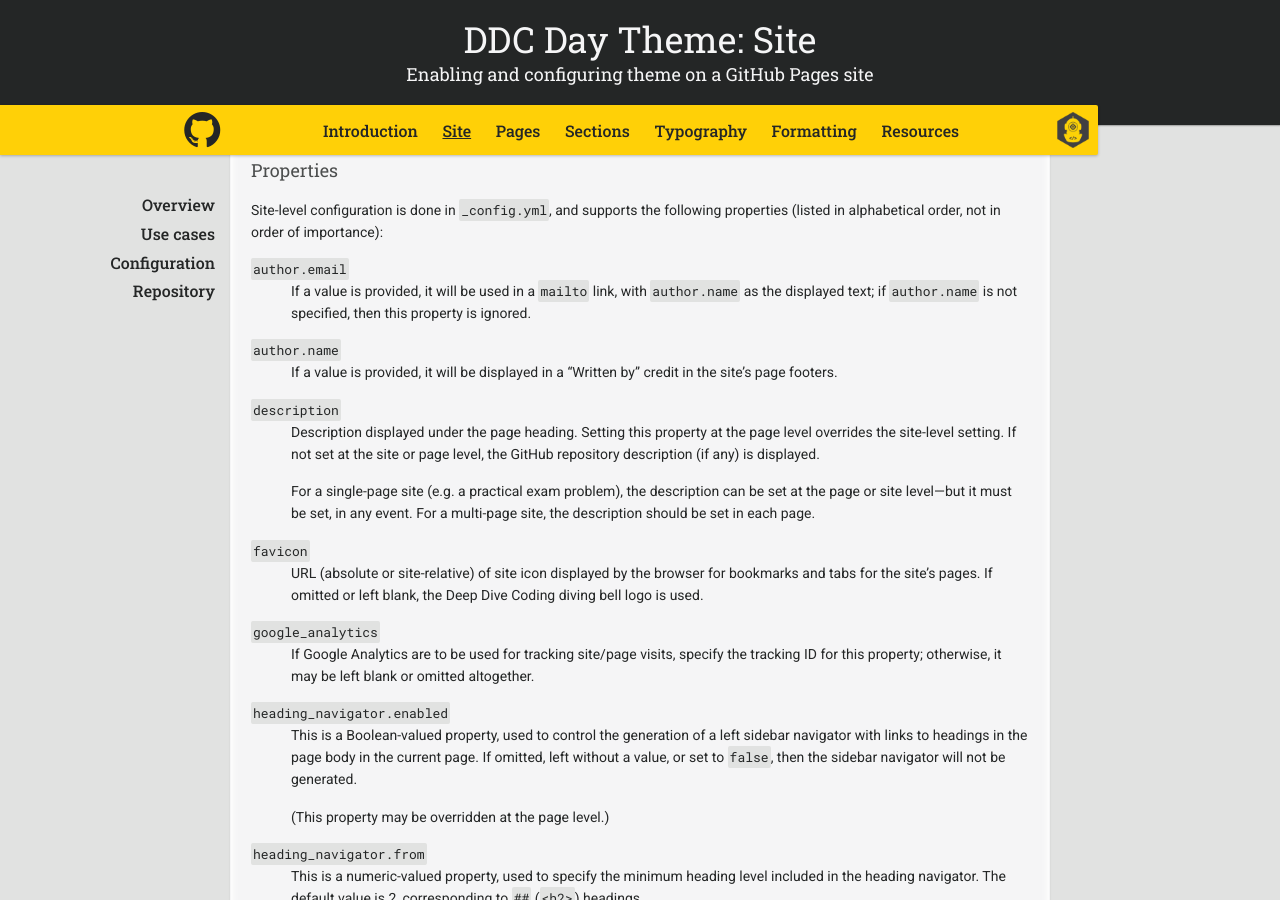
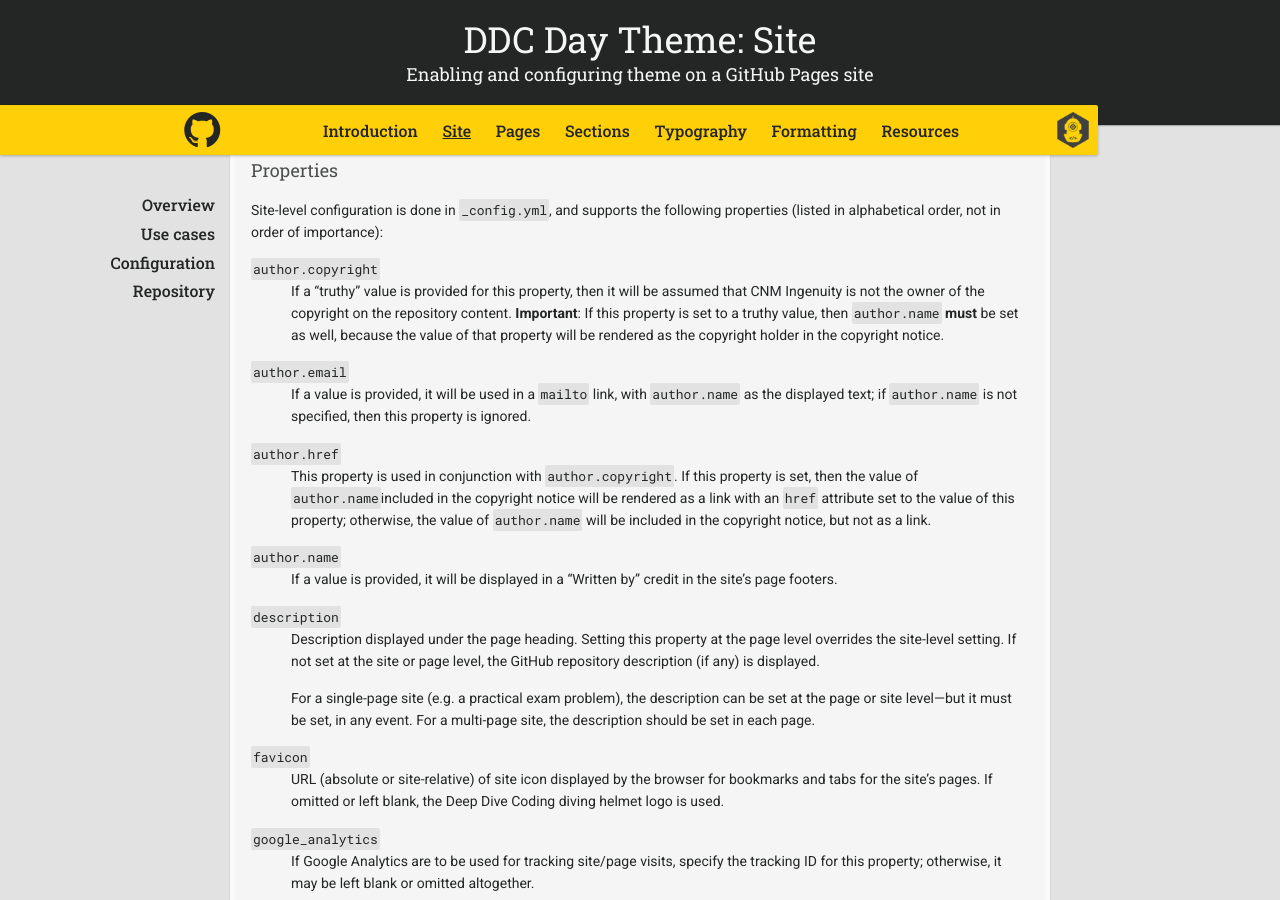
Before and after one commit to ddc-java/ddc-day, a Jekyll site: the page built from site.md, in a window 1280 px wide and 900 px high, scrolled down 556 px. Built offline with Jekyll 4.4.1, drawn with Linux system fonts in a browser that asks for light colours; nearby versions of some CDN libraries; our own code applies the rules of GitHub Pages for plain Markdown files.

Commit message:
Restore changes, prior to changing branch name

```diff
--- a/_layouts/default.html
+++ b/_layouts/default.html
@@ -139,9 +139,23 @@
         {{ content }}
       </section>
       <footer>
-        <p>{%if site.author.name %}Written by {%if site.author.email %}<a href="mailto:{{ site.author.email }}">{{ site.author.name }}</a>{% else %}{{ site.author.name }}{% endif %},{% else %}Maintained by{% endif %}
-          <a href="https://deepdivecoding.com">Deep Dive Coding</a>.
-          &copy; {{ site.time | date: '%Y' }} <a href="https://cnmingenuity.org">CNM Ingenuity, Inc.</a> All rights reserved.
+        <p>
+          {%- if site.author.copyright -%}
+            &copy; {{ site.time | date: '%Y' }}
+            {% if site.author.href -%}
+              <a href="{{ site.author.href }}">{{ site.author.name }}</a>
+            {%- else -%}
+              {{ site.author.name }}
+            {%- endif %}.
+            All rights reserved.
+          {%- else -%}
+            {%- if site.author.name -%}
+              Written by {%if site.author.email %}<a href="mailto:{{ site.author.email }}">{{ site.author.name }}</a>{% else %}{{ site.author.name }}{% endif %},
+            {%- else %}
+              Maintained by
+            {% endif %}
+            <a href="https://deepdivecoding.com">Deep Dive Coding</a>. &copy; {{ site.time | date: '%Y' }} <a href="https://cnmingenuity.org">CNM Ingenuity, Inc.</a> All rights reserved.
+          {%- endif -%}
         </p>
       </footer>
     </div>
--- a/site.md
+++ b/site.md
@@ -23,9 +23,17 @@
 
 Site-level configuration is done in `_config.yml`, and supports the following properties (listed in alphabetical order, not in order of importance):
 
+`author.copyright`
+
+: If a "truthy" value is provided for this property, then it will be assumed that CNM Ingenuity is not the owner of the copyright on the repository content. **Important**: If this property is set to a truthy value, then `author.name` **must** be set as well, because the value of that property will be rendered as the copyright holder in the copyright notice.
+
 `author.email`
 
 : If a value is provided, it will be used in a `mailto` link, with `author.name` as the displayed text; if `author.name` is not specified, then this property is ignored.
+
+`author.href`
+
+: This property is used in conjunction with `author.copyright`. If this property is set, then the value of `author.name`included in the copyright notice will be rendered as a link with an `href` attribute set to the value of this property; otherwise, the value of `author.name` will be included in the copyright notice, but not as a link.
 
 `author.name`
 
@@ -39,7 +47,7 @@
 
 `favicon`
 
-: URL (absolute or site-relative) of site icon displayed by the browser for bookmarks and tabs for the site's pages. If omitted or left blank, the Deep Dive Coding diving bell logo is used.
+: URL (absolute or site-relative) of site icon displayed by the browser for bookmarks and tabs for the site's pages. If omitted or left blank, the Deep Dive Coding diving helmet logo is used.
 
 `google_analytics`
 
```
Also changed, not shown: README.md.
